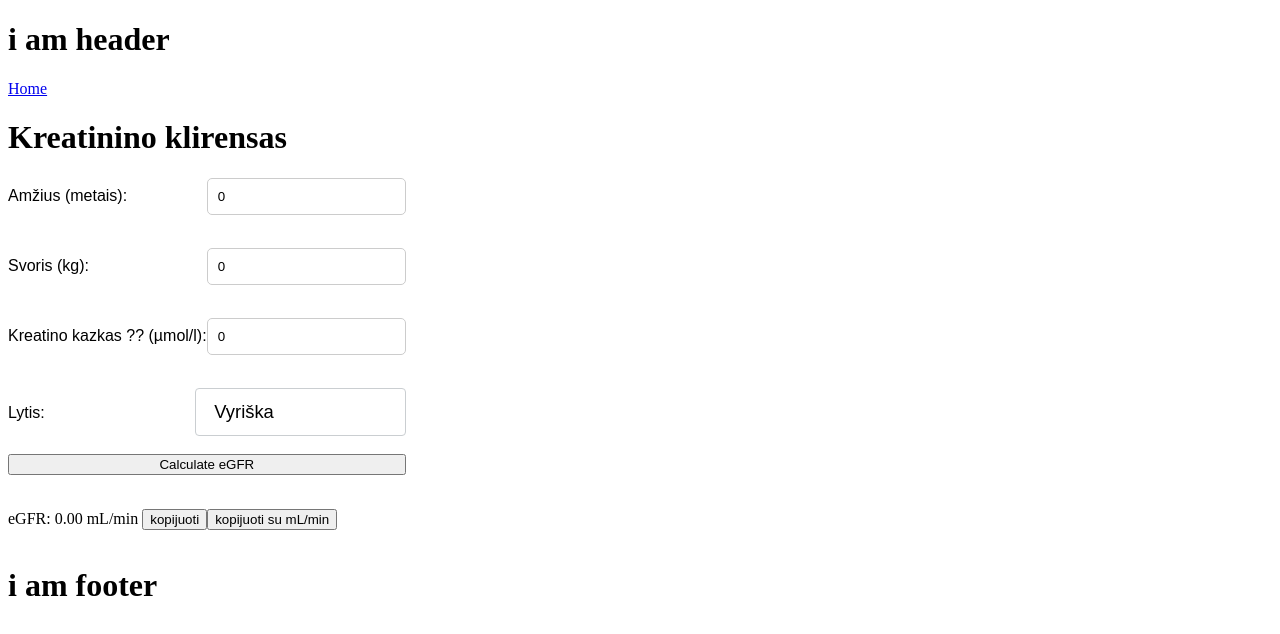
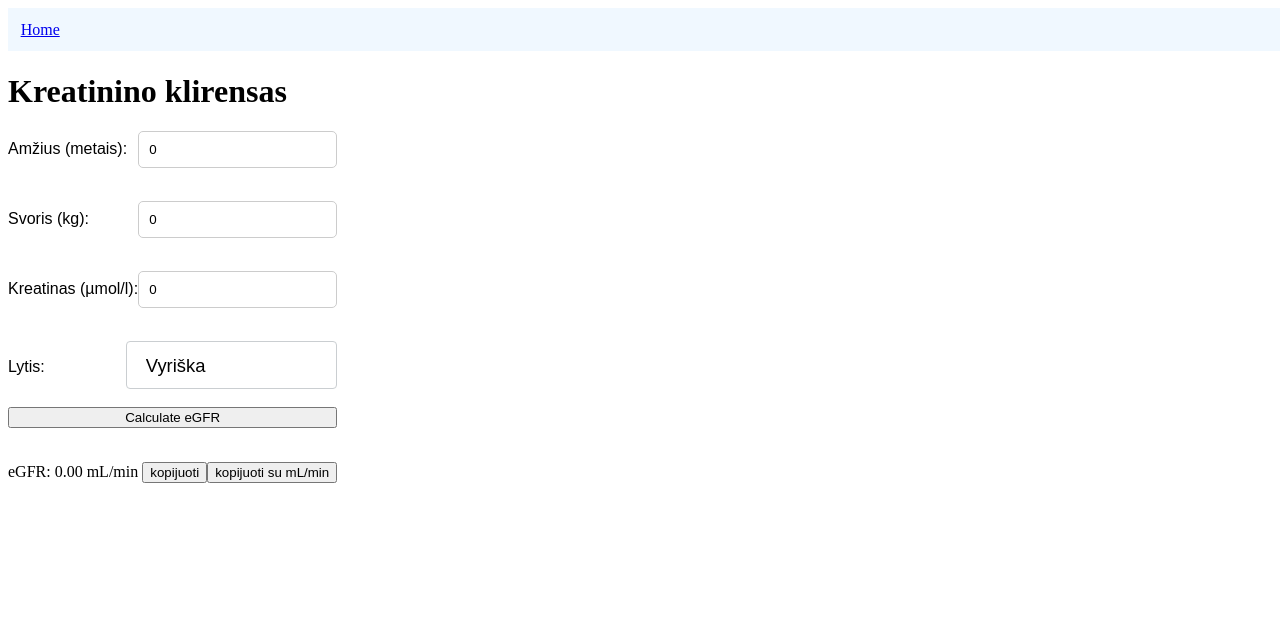
Before and after one commit to cheb4/cardioCalc, a React (Create React App) app: page /calculator/cockcroft in a window 1280 px wide. Shown: the top 634 px of the page. Built offline with nearby package versions, Linux system fonts and the light colour scheme.

Commit message:
corrected creatine and footer Header

```diff
--- a/src/App.css
+++ b/src/App.css
@@ -61,3 +61,14 @@ th {
 th {
   border: 1px solid black;
 }
+/* navigation bar style */
+nav {
+  width: 100%;
+  background-color: aliceblue;
+  padding: 1%;
+}
+/* .footer {
+  width: 100%;
+  background-color: aliceblue;
+  padding: 1%;
+} */
--- a/src/Footer/Footer.js
+++ b/src/Footer/Footer.js
@@ -1,11 +1,7 @@
 import React from "react";
 
 function Footer() {
-  return (
-    <div>
-      <h1>i am footer</h1>
-    </div>
-  );
+  return <div className="footer"></div>;
 }
 
 export default Footer;
--- a/src/Header/Header.js
+++ b/src/Header/Header.js
@@ -3,10 +3,9 @@ import { Link } from "react-router-dom";
 
 function Header() {
   return (
-    <div>
-      <h1>i am header</h1>
+    <nav className="navbar">
       <Link to="/">Home</Link>
-    </div>
+    </nav>
   );
 }
 
--- a/src/calculators/Cockcroft-Gault/Cockcroft-Gault.js
+++ b/src/calculators/Cockcroft-Gault/Cockcroft-Gault.js
@@ -14,9 +14,9 @@ const CockcroftGaultCalculator = () => {
     const constant = isMale ? 1 : 0.85;
     const k = isMale ? 1.23 : 1.04;
     // Convert serum creatinine from mg/dL to µmol/L
-    const serumCreatinineUmolL = serumCreatinineMgDl * 88.4;
+    // const serumCreatinineUmolL = serumCreatinineMgDl * 88.4;
     const calculatedEGFR =
-      ((140 - age) * weight * constant) / (serumCreatinineUmolL * k);
+      ((140 - age) * weight * constant) / serumCreatinineMgDl;
     setEGFR(calculatedEGFR);
   };
 
@@ -50,7 +50,7 @@ const CockcroftGaultCalculator = () => {
         </label>
         <br />
         <label className="cockroft-serum">
-          Kreatino kazkas ?? (µmol/l):
+          Kreatinas (µmol/l):
           <input
             type="number"
             value={serumCreatinineMgDl}
```
